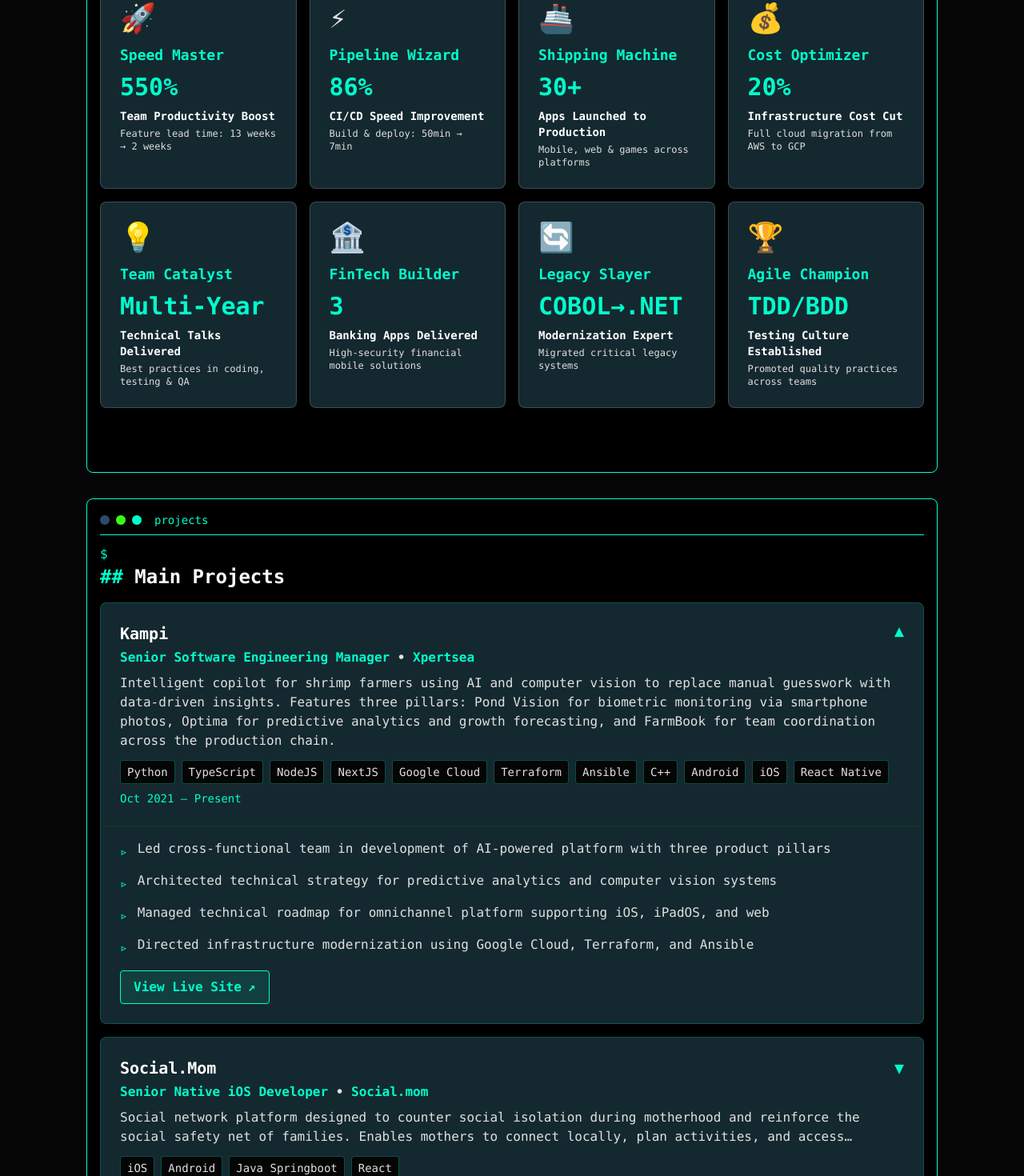
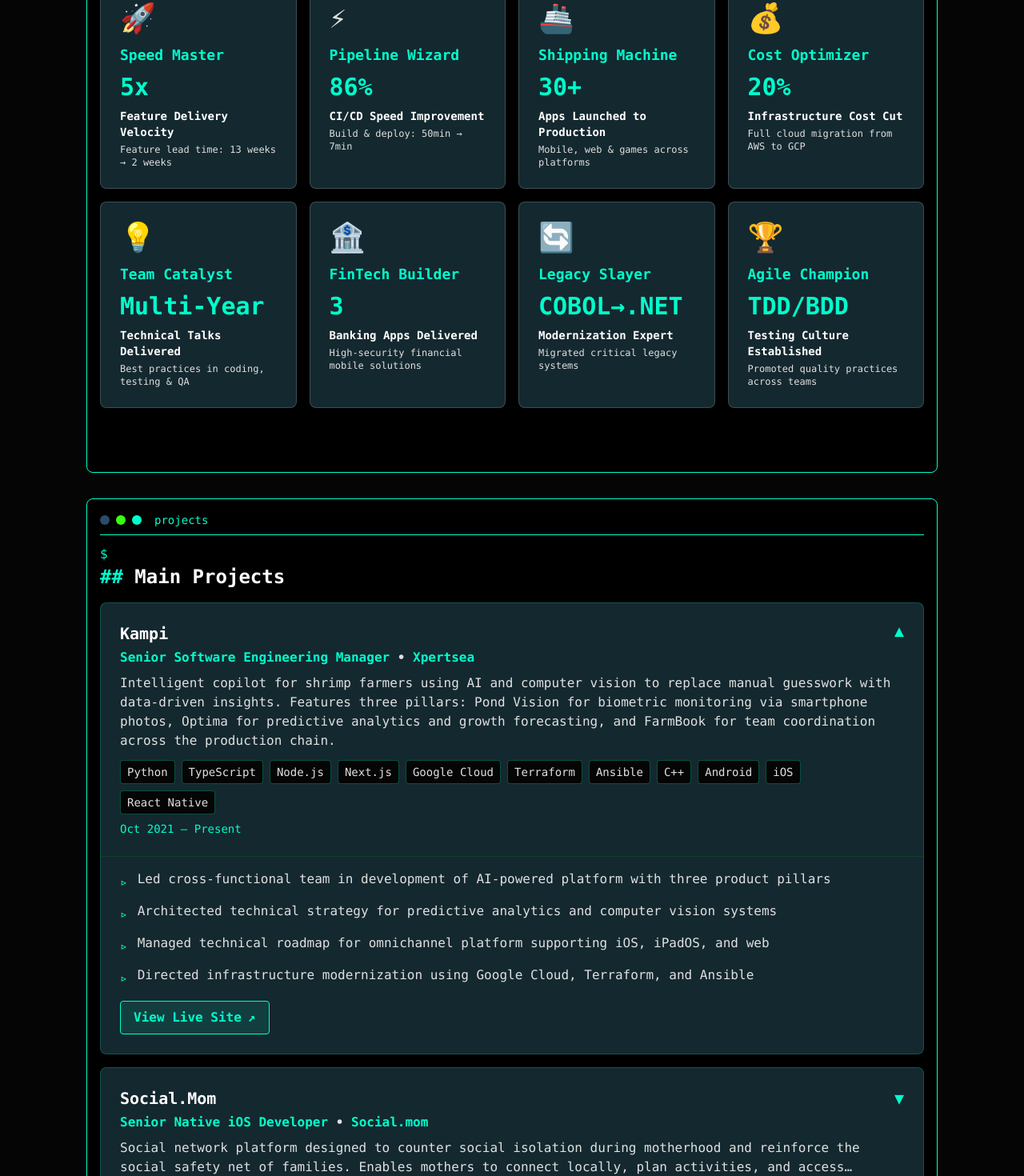
Before and after one commit to mendesbarreto/portfolio-nextjs, a Next.js app: page / in a window 1280 px wide. Shown: the part 780-2250 px from the top of the page at 80% size. Built offline with nearby package versions, Linux system fonts and the light colour scheme.

Commit message:
chore: Update portfolio with my cv

```diff
--- a/src/components/about/education.tsx
+++ b/src/components/about/education.tsx
@@ -9,7 +9,7 @@ export function Education() {
         <div className="bg-backgroundLight p-6 rounded-lg border border-mTeal/20">
           <h3 className="text-xl font-bold text-white mb-2">Education</h3>
           <p className="text-mTeal font-semibold">Universidade Anhembi Morumbi</p>
-          <p className="text-mGray">Bachelor Degree in Game Design and Development</p>
+          <p className="text-mGray">Bachelor's Degree in Game Design and Development</p>
           <p className="text-mGray text-sm mt-1">2010</p>
         </div>
 
--- a/src/components/about/experience.tsx
+++ b/src/components/about/experience.tsx
@@ -30,7 +30,7 @@ export function Experience() {
         "Introduced trunk-based development, reducing gitflow overhead and improving feature lead time",
         "Pioneered AI-powered 1:1 methodology for searchable, data-driven team progress tracking",
         "Re-architected CI/CD pipelines, cutting build and deploy time from 50 minutes to 7 minutes",
-        "Increased team productivity by 550%, reducing average feature lead time from 13 weeks to 2 weeks",
+        "Increased feature delivery velocity by 5x, reducing lead time from 13 weeks to 2 weeks",
         "Implemented Kanban, leading to a 20% reduction in planning time",
         "Introduced engineering standards that improved code quality and reduced bug rates by 23%",
         "Architected cross-platform Computer Vision framework in C++ for native iOS and Android"
--- a/src/components/contacts/contact-info.tsx
+++ b/src/components/contacts/contact-info.tsx
@@ -1,7 +1,7 @@
 "use client";
 
 import { FontAwesomeIcon } from "@fortawesome/react-fontawesome";
-import { faEnvelope, faPhone, faMapMarkerAlt } from "@fortawesome/free-solid-svg-icons";
+import { faEnvelope, faPhone, faMapMarkerAlt, faGlobe } from "@fortawesome/free-solid-svg-icons";
 import { faLinkedin, faGithub } from "@fortawesome/free-brands-svg-icons";
 
 export function ContactInfo() {
@@ -32,6 +32,13 @@ export function ContactInfo() {
       label: "GitHub",
       value: "github.com/mendesbarreto",
       href: "https://github.com/mendesbarreto",
+      color: "text-mTeal"
+    },
+    {
+      icon: faGlobe,
+      label: "Portfolio",
+      value: "mendesbarreto.gobit.dev",
+      href: "https://mendesbarreto.gobit.dev/",
       color: "text-mTeal"
     },
     {
--- a/src/components/home/highlights.tsx
+++ b/src/components/home/highlights.tsx
@@ -3,8 +3,8 @@ export function Highlights() {
     {
       icon: "🚀",
       title: "Speed Master",
-      value: "550%",
-      label: "Team Productivity Boost",
+      value: "5x",
+      label: "Feature Delivery Velocity",
       description: "Feature lead time: 13 weeks → 2 weeks",
       color: "text-mTeal"
     },
--- a/src/components/projects/project-list.tsx
+++ b/src/components/projects/project-list.tsx
@@ -25,7 +25,7 @@ export function ProjectList({ className, underConstruction = false }: ProjectsPr
     {
       name: "Kampi",
       shortDescription: "Intelligent copilot for shrimp farmers using AI and computer vision to replace manual guesswork with data-driven insights. Features three pillars: Pond Vision for biometric monitoring via smartphone photos, Optima for predictive analytics and growth forecasting, and FarmBook for team coordination across the production chain.",
-      types: ["Python", "TypeScript", "NodeJS", "NextJS", "Google Cloud", "Terraform", "Ansible", "C++", "Android", "iOS", "React Native"],
+      types: ["Python", "TypeScript", "Node.js", "Next.js", "Google Cloud", "Terraform", "Ansible", "C++", "Android", "iOS", "React Native"],
       company: "Xpertsea",
       role: "Senior Software Engineering Manager",
       timePeriod: "Oct 2021 – Present",
@@ -40,7 +40,7 @@ export function ProjectList({ className, underConstruction = false }: ProjectsPr
     {
       name: "Social.Mom",
       shortDescription: "Social network platform designed to counter social isolation during motherhood and reinforce the social safety net of families. Enables mothers to connect locally, plan activities, and access community groups and organizations in their area through a bilingual interface.",
-      types: ["iOS", "Android", "Java Springboot", "React"],
+      types: ["iOS", "Android", "Java Spring Boot", "React"],
       company: "Social.mom",
       role: "Senior Native iOS Developer",
       timePeriod: "Oct 2019 – Aug 2021",
@@ -54,7 +54,7 @@ export function ProjectList({ className, underConstruction = false }: ProjectsPr
     {
       name: "Meu Carrefour",
       shortDescription: "All-in-one retail companion and cornerstone of Carrefour Brazil's omnichannel strategy, empowering millions of users to manage loyalty rewards, shop for groceries online, and streamline in-store visits through smart utility tools like barcode scanning and proximity services.",
-      types: ["iOS native", "TypeScript", "NodeJS", "JAVA"],
+      types: ["iOS native", "TypeScript", "Node.js", "Java"],
       company: "Carrefour Brazil",
       role: "Senior iOS Developer",
       timePeriod: "Feb 2016 – Jun 2016",
```
Also changed, not shown: 1 other file (tests, documents, lock files or other folders).
